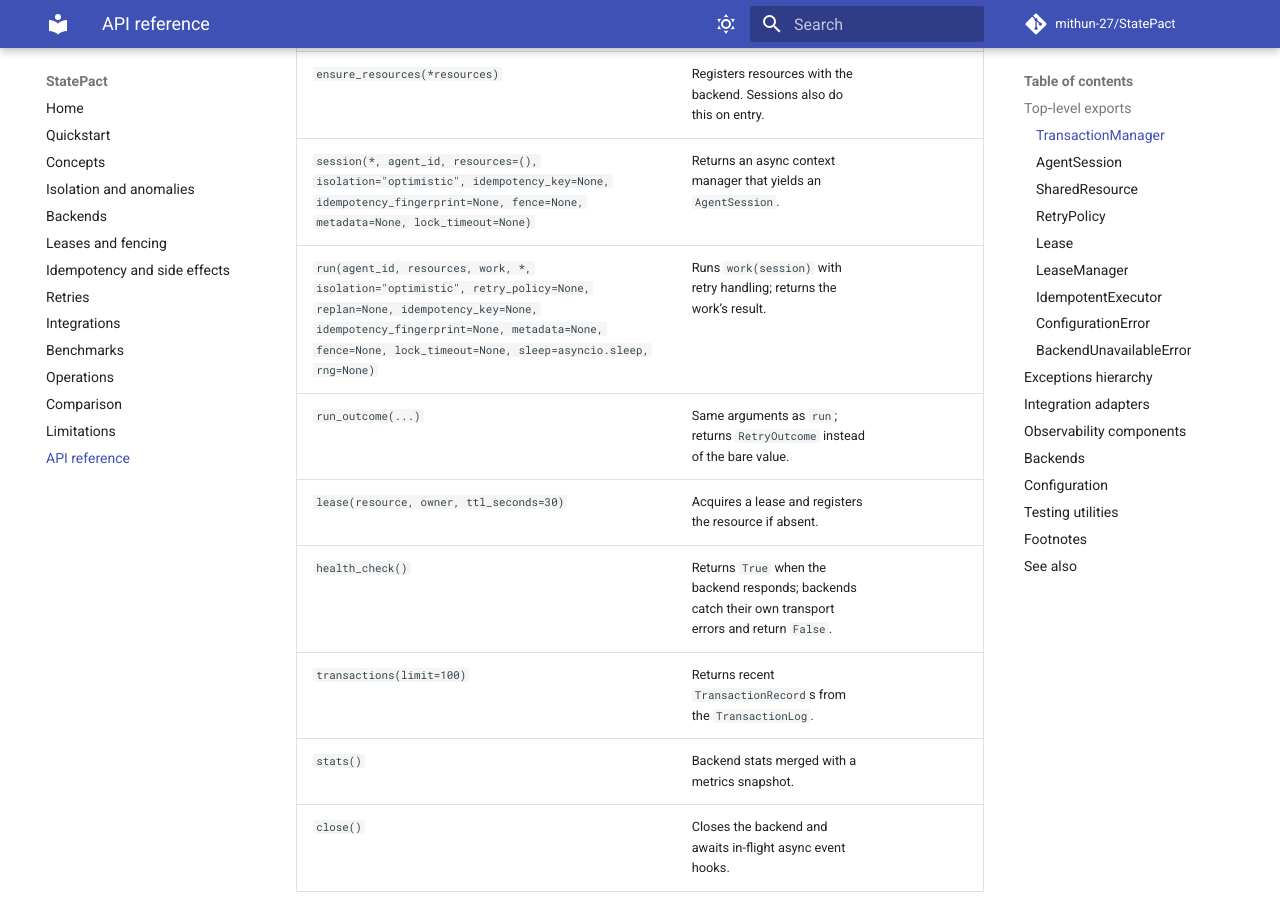
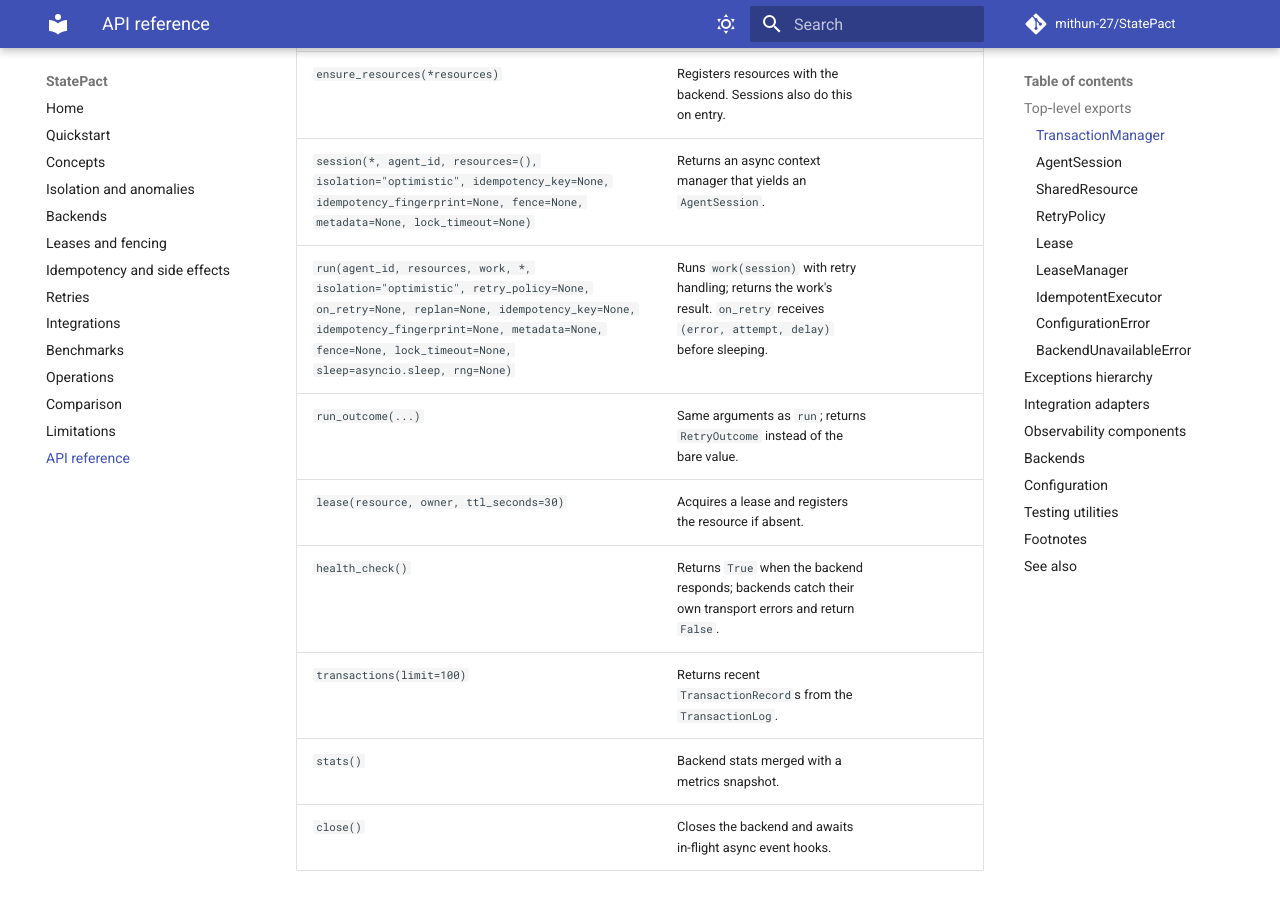
Before and after one commit to mithun-27/StatePact, an MkDocs documentation site: the page built from docs/api.md, in a window 1280 px wide and 900 px high, scrolled down 605 px. Built offline with MkDocs 1.6.1 and Material for MkDocs 9.7.7, drawn with Linux system fonts in a browser that asks for light colours; comment, search, counter and statistics services are not loaded.

Commit message:
Document on_retry parameter in API reference
Add the on_retry callback to the TransactionManager.run signature in docs/api.md.

```diff
--- a/docs/api.md
+++ b/docs/api.md
@@ -21,7 +21,7 @@ manager = TransactionManager()  # defaults to MemoryBackend
 | ``resource(name, initial_state=None, *, metadata=None)`` | Creates a ``SharedResource`` bound to this manager. |
 | ``ensure_resources(*resources)`` | Registers resources with the backend. Sessions also do this on entry. |
 | ``session(*, agent_id, resources=(), isolation="optimistic", idempotency_key=None, idempotency_fingerprint=None, fence=None, metadata=None, lock_timeout=None)`` | Returns an async context manager that yields an ``AgentSession``. |
-| ``run(agent_id, resources, work, *, isolation="optimistic", retry_policy=None, replan=None, idempotency_key=None, idempotency_fingerprint=None, metadata=None, fence=None, lock_timeout=None, sleep=asyncio.sleep, rng=None)`` | Runs ``work(session)`` with retry handling; returns the work’s result. |
+| ``run(agent_id, resources, work, *, isolation="optimistic", retry_policy=None, on_retry=None, replan=None, idempotency_key=None, idempotency_fingerprint=None, metadata=None, fence=None, lock_timeout=None, sleep=asyncio.sleep, rng=None)`` | Runs ``work(session)`` with retry handling; returns the work's result. ``on_retry`` receives ``(error, attempt, delay)`` before sleeping. |
 | ``run_outcome(...)`` | Same arguments as ``run``; returns ``RetryOutcome`` instead of the bare value. |
 | ``lease(resource, owner, ttl_seconds=30)`` | Acquires a lease and registers the resource if absent. |
 | ``health_check()`` | Returns ``True`` when the backend responds; backends catch their own transport errors and return ``False``. |
```
